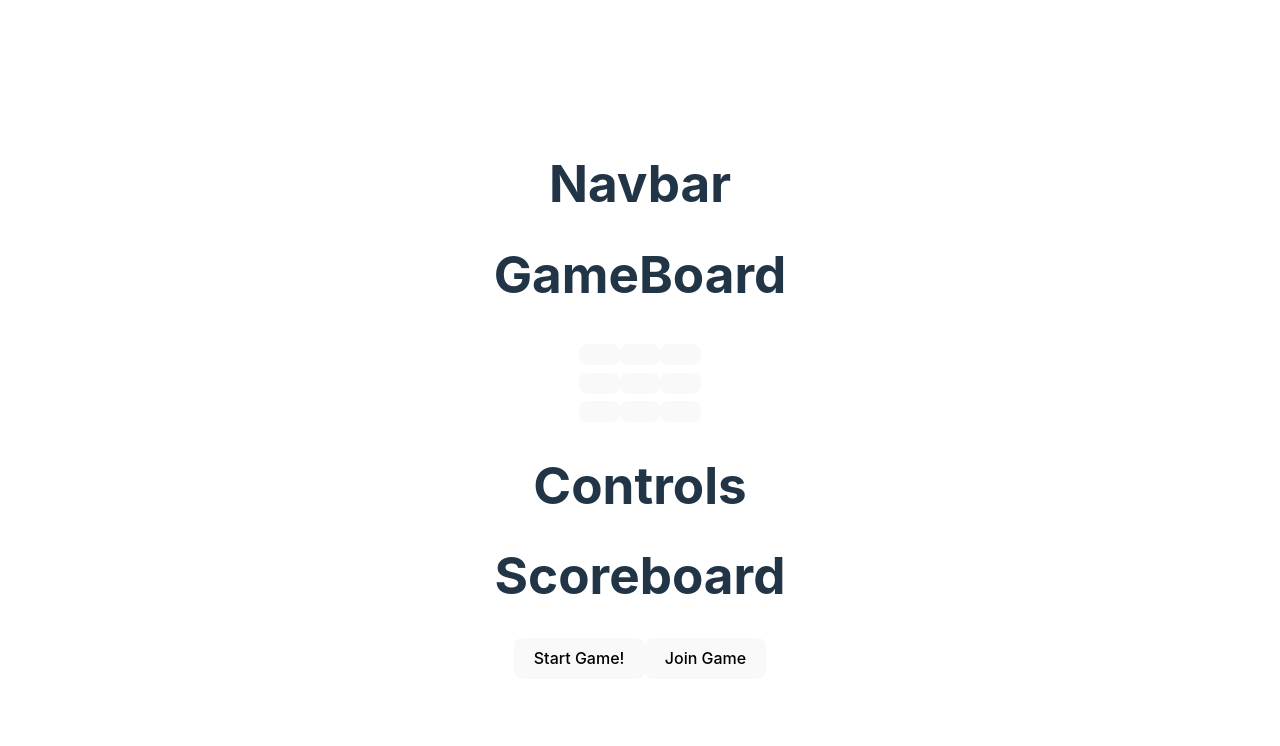
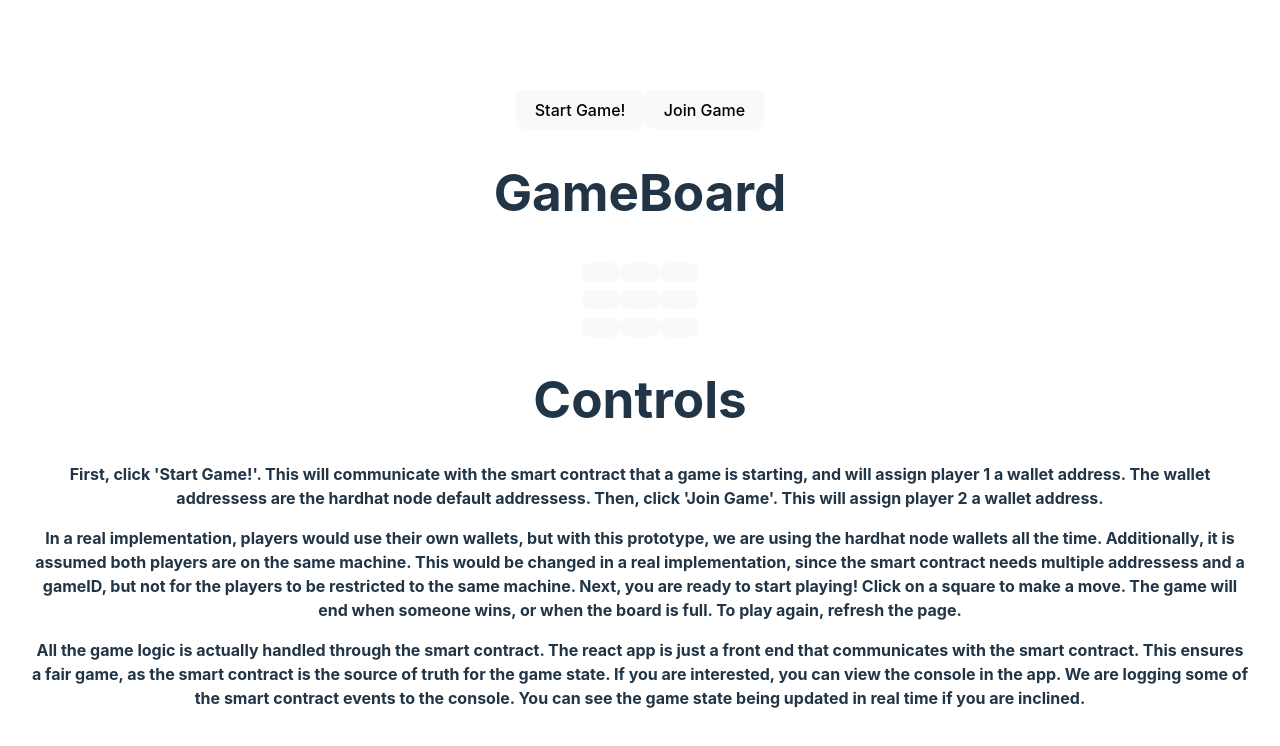
Before and after one commit to W-Griffith/BlockPain, a React (Vite) app in the folder client/: page / in a window 1280 px wide. Shown: the top 746 px of the page. Built offline with nearby package versions, Linux system fonts and the light colour scheme; what web3 would draw is missing.

Commit message:
movin words around n stuff

```diff
--- a/client/src/App.jsx
+++ b/client/src/App.jsx
@@ -1,7 +1,6 @@
 //import { useState } from 'react'
-import { Scoreboard, GameBoard, Controls, NavBar } from './components'
+import { GameBoard, Controls,} from './components'
 import './App.css'
-import { useState } from 'react'
 
 //import { ethers } from 'hardhat';
 import Web3 from 'web3';
@@ -79,13 +78,26 @@ function App() {
   return (
 
     <div className='Main_background'>
-      <NavBar />
+      <button onClick={demoGame}> Start Game!</button>
+      <button onClick={joinGame}> Join Game</button>
       <GameBoard />
       <Controls />
-      <Scoreboard />
+      <b>First, click 'Start Game!'. This will communicate with the smart contract that
+        a game is starting, and will assign player 1 a wallet address. The wallet addressess are the hardhat node default
+        addressess. Then, click 'Join Game'. This will assign player 2 a wallet address.</b>
+    <p></p>
+      <b>
+        In a real implementation, players would use their own wallets, but with this prototype, we are using the hardhat node wallets all the time. Additionally, it is assumed both players are on the same machine. This would be changed in a real implementation, since the smart contract needs multiple addressess and a gameID, but not for the players to be restricted to the same machine.
+        Next, you are ready to start playing! Click on a square to make a move. The game will end when someone wins, or when the board is full. To play again, refresh the page.
+      </b>
+      <p></p>
+      <b>
+        All the game logic is actually handled through the smart contract. The react app is just a front end that communicates with the smart contract. This ensures a fair game, as the smart contract is the source of truth for the game state.
+        If you are interested, you can view the console in the app. We are logging some of the smart contract events to the console. You can see the game state being updated in real time if you are inclined.
+      </b>
 
-      <button onClick={demoGame}> Start Game!</button>
-      <button onClick={joinGame}> Join Game</button>
+
+
 
     </div>
 
--- a/client/src/components/index.js
+++ b/client/src/components/index.js
@@ -1,4 +1,2 @@
-export { default as Scoreboard } from "./Scoreboard";
 export { default as GameBoard } from "./GameBoard";
 export { default as Controls } from "./Controls";
-export { default as NavBar } from "./NavBar";
--- a/client/src/index.css
+++ b/client/src/index.css
@@ -38,7 +38,8 @@ h1 {
 
 button {
   border-radius: 8px;
-  border: 1px solid transparent;
+  border: 4px #535bf2;
+  border-color: #646cff;
   padding: 0.6em 1.2em;
   font-size: 1em;
   font-weight: 500;
@@ -65,5 +66,6 @@ button:focus-visible {
   }
   button {
     background-color: #f9f9f9;
+    border-color: #646cff;
   }
 }
```
